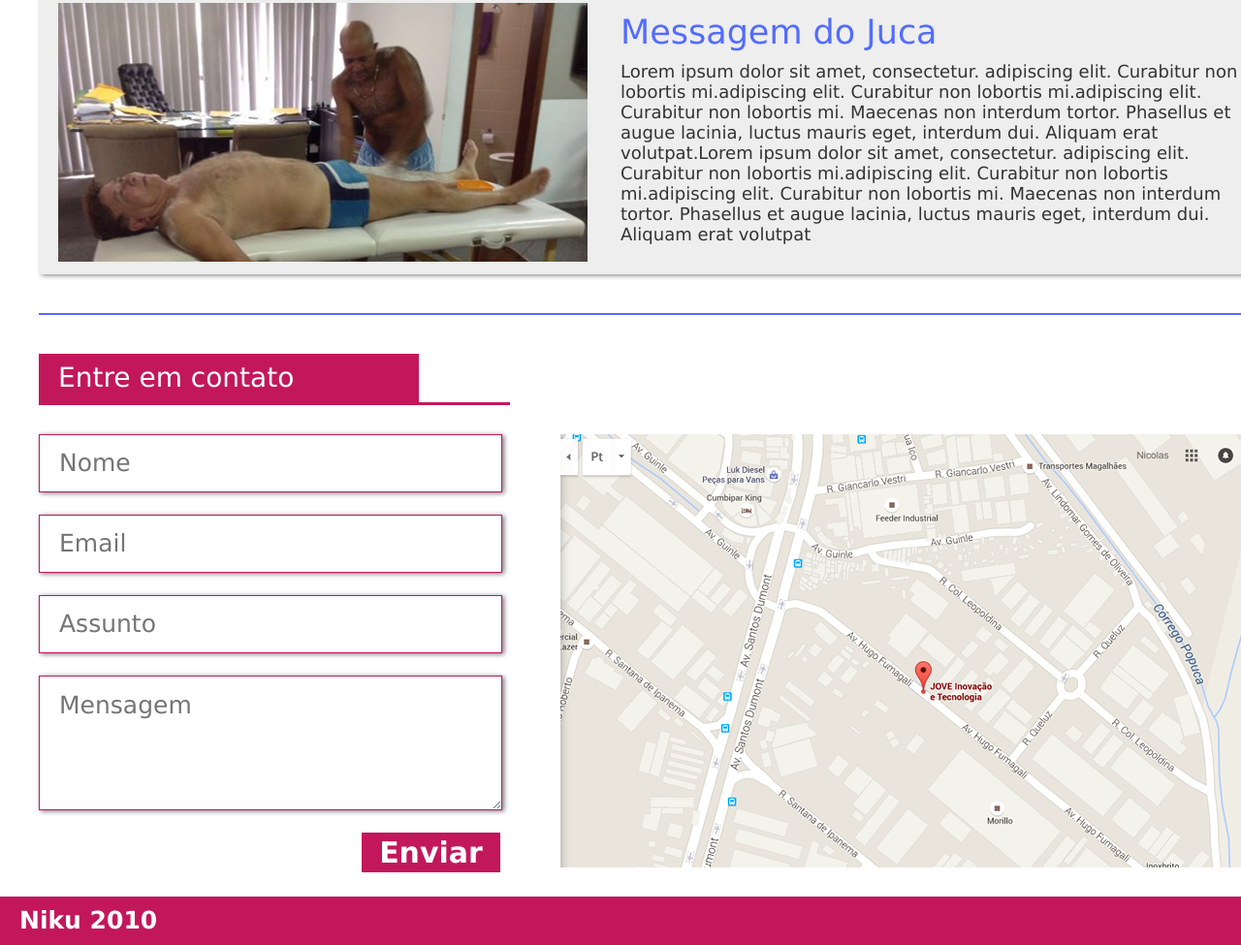
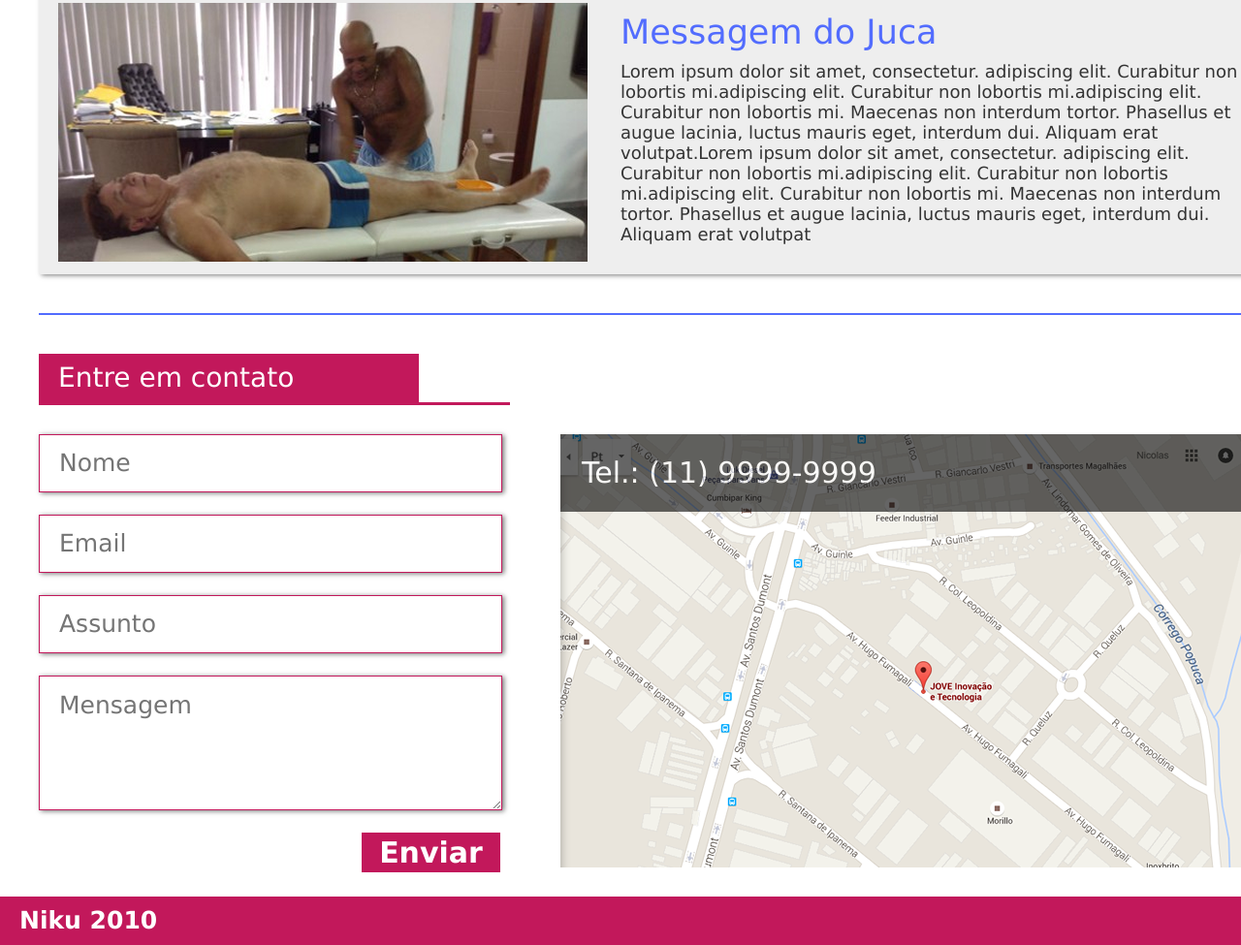
Before and after one commit to vandersonmaroni/sex-shop-juca, a plain HTML site: page index.html in a window 1280 px wide. Shown: the part 1541-2516 px from the top of the page at 97% size. Drawn offline with Linux system fonts and the light colour scheme.

Commit message:
adicionando sombra no mapa

```diff
--- a/index.html
+++ b/index.html
@@ -86,7 +86,7 @@
             <p>Lorem ipsum dolor sit amet, consectetur. adipiscing elit. Curabitur non lobortis mi.adipiscing elit. Curabitur non lobortis mi.adipiscing elit. Curabitur non lobortis mi. Maecenas non interdum tortor. Phasellus et augue lacinia, luctus mauris eget, interdum dui. Aliquam erat volutpat.Lorem ipsum dolor sit amet, consectetur. adipiscing elit. Curabitur non lobortis mi.adipiscing elit. Curabitur non lobortis mi.adipiscing elit. Curabitur non lobortis mi. Maecenas non interdum tortor. Phasellus et augue lacinia, luctus mauris eget, interdum dui. Aliquam erat volutpat</p>
           </li>
           <li class="imagem-dois">
-            <img src="img/servico-dois.jpg" alt="Messagem do Juca">
+            <img src="img/servico-dois.jpg" alt="Massagem do Juca">
             <h3>Messagem do Juca</h3>
             <p>Lorem ipsum dolor sit amet, consectetur. adipiscing elit. Curabitur non lobortis mi.adipiscing elit. Curabitur non lobortis mi.adipiscing elit. Curabitur non lobortis mi. Maecenas non interdum tortor. Phasellus et augue lacinia, luctus mauris eget, interdum dui. Aliquam erat volutpat.Lorem ipsum dolor sit amet, consectetur. adipiscing elit. Curabitur non lobortis mi.adipiscing elit. Curabitur non lobortis mi.adipiscing elit. Curabitur non lobortis mi. Maecenas non interdum tortor. Phasellus et augue lacinia, luctus mauris eget, interdum dui. Aliquam erat volutpat</p>
           </li>
@@ -115,7 +115,12 @@
           <div class="campo-botao">
             <button class="btn">Enviar</button>
           </div>
-          <div class="mapa"><img src="img/mapa.jpg" alt="Localizacao no Mapa"></div>
+          <div class="mapa">
+            <img src="img/mapa.jpg" alt="Localizacao no Mapa">
+            <div class="sombra-mapa">
+              <p>Tel.: (11) 9999-9999</p>
+            </div>
+          </div>
         </section>
       </section>
 
--- a/style.css
+++ b/style.css
@@ -338,6 +338,24 @@ body{
   margin-bottom: 55px;
 }
 
+.sombra-mapa {
+  height: 80px;
+  width: 748px;
+  background-color: #000;
+  position: absolute;
+  z-index: 5;
+  top: 0;
+  right: 0;
+  opacity: 0.6;
+}
+
+.sombra-mapa p {
+  color: #FFF;
+  font-size: 30px;
+  line-height: 80px;
+  margin-left: 22px;
+}
+
 .footer {
   height: 50px;
   width: auto;
```
